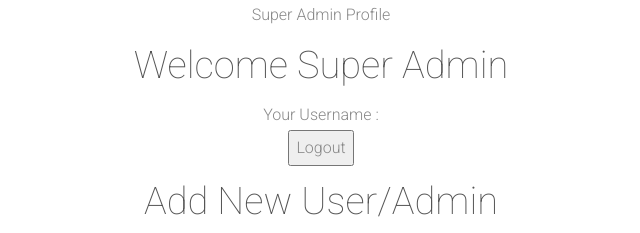
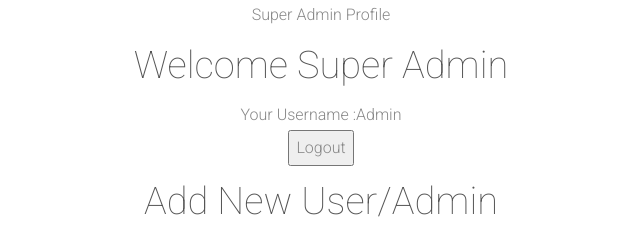
Before and after one commit to ayushman95/LoginPage, a plain HTML site: page SuperAdmin.html in a window 1280 px wide. Shown: the top 233 px of the page, 319-959 px from the left. Drawn offline with Linux system fonts and the light colour scheme; the site is published under a folder, as on GitHub Pages, so addresses that start at the root find nothing.

Commit message:
Update SuperAdmin.html

```diff
--- a/SuperAdmin.html
+++ b/SuperAdmin.html
@@ -2,7 +2,7 @@
 <html>
 <header>
         <span>Super Admin Profile</span>
-        <script type="text/javascript" src="/LoginPage/assets/js/scripts.js"></script>
+        <script type="text/javascript" src="assets/js/scripts.js"></script>
         <link rel="stylesheet" href="http://fonts.googleapis.com/css?family=Roboto:400,100,300,500">
         <link rel="stylesheet" href="assets/bootstrap/css/bootstrap.min.css">
         <link rel="stylesheet" href="assets/font-awesome/css/font-awesome.min.css">
```
